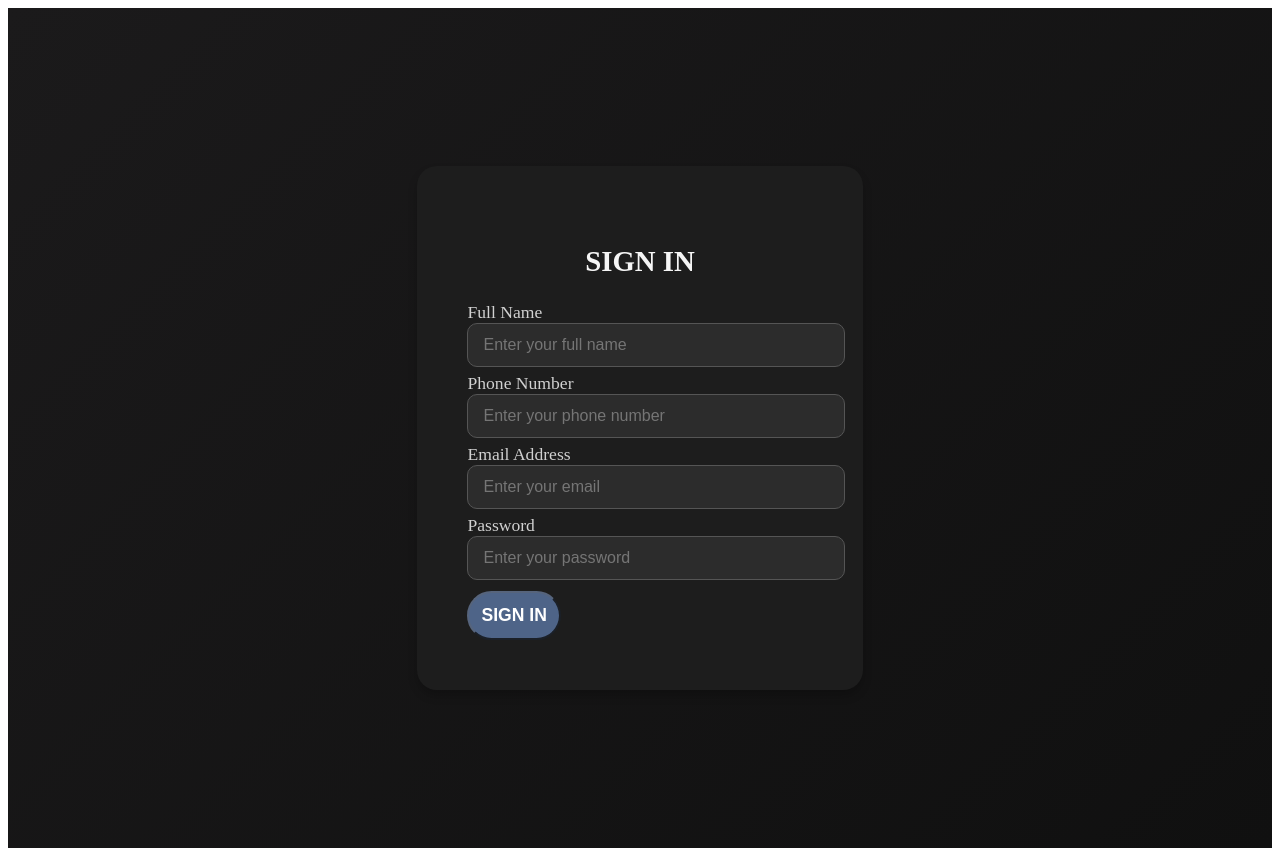
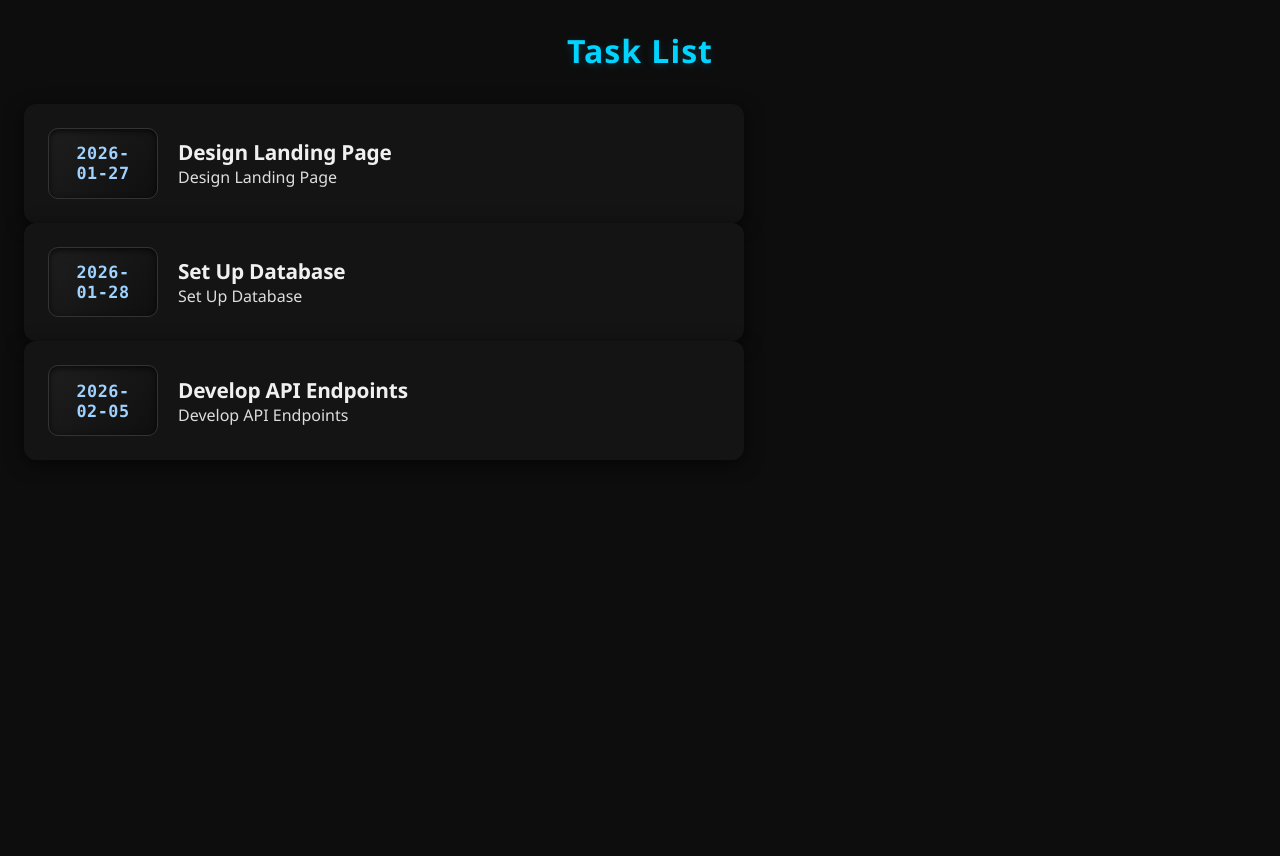
Before and after one commit to Deepening-Of-Proffesional-Skill/Task_Flow_AI_Analytics, a React app in the folder frontend/: page /home in a window 1280 px wide. Built offline with nearby package versions, Linux system fonts and the light colour scheme; the HTML template or start-up script is replaced by a standard one.

Commit message:
Show tasks in a list

```diff
--- a/frontend/src/App.jsx
+++ b/frontend/src/App.jsx
@@ -1,11 +1,17 @@
-import React from "react"
+import { BrowserRouter, Routes, Route } from "react-router-dom"
 import SignInForm from "./components/SignIn"
+import Home from "./components/Home"
 
 function App() {
 
   return (
     <>
-     <SignInForm/>
+      <BrowserRouter>
+        <Routes>
+          <Route path="/" element={<SignInForm />} />
+          <Route path="/home" element={<Home />} />
+        </Routes>
+      </BrowserRouter>
     </>
   )
 }
--- /dev/null
+++ b/frontend/src/components/Home.jsx
@@ -0,0 +1,57 @@
+import React from 'react'
+import Container from 'react-bootstrap/esm/Container';
+import Card from 'react-bootstrap/esm/Card';
+import '../css/Home.css';
+
+export default function Home() {
+    const tasks = [
+        {
+            id: 1,
+            title: "Design Landing Page",
+            description: "Create a responsive landing page for the new product.",
+            status: "In Progress",
+            dueDate: "2026-01-27"
+        },
+        {
+            id: 2,
+            title: "Develop API Endpoints",
+            description: "Build RESTful API endpoints for user authentication.",
+            status: "Not Started",
+            dueDate: "2026-02-05"
+        },
+        {
+            id: 3,
+            title: "Set Up Database",
+            description: "Configure the PostgreSQL database for the application.",
+            status: "Completed",
+            dueDate: "2026-01-28"
+        }
+    ];
+    tasks.sort((a,b) => new Date(a.dueDate) - new Date(b.dueDate));
+
+  return (
+    <div className='py-4'>
+        <h1>Task List</h1>
+        <Container>
+            {tasks.map((task) => (
+                <Card key={task.id} className="mb-3">
+                    <Card.Body>
+                        <div className="due-date">
+                            {task.dueDate}
+                        </div>
+                        <div>
+                            <Card.Title className="mb-1">
+                                {task.title}
+                            </Card.Title>
+
+                            <Card.Subtitle className="mb-2">
+                                <span className="title">{task.title}</span>
+                            </Card.Subtitle>
+                        </div>
+                    </Card.Body>
+                </Card>
+            ))}
+        </Container>
+    </div>
+  )
+}
--- /dev/null
+++ b/frontend/src/css/home.css
@@ -0,0 +1,83 @@
+body {
+  background-color: #0d0d0d;
+  color: #e0e0e0;
+  font-family: 'Segoe UI', system-ui, -apple-system, sans-serif;
+  min-height: 100vh;
+}
+
+h1 {
+  color: #00d4ff;
+  font-weight: 600;
+  letter-spacing: 1px;
+  margin: 1.8rem 0 2rem;
+  text-align: center;
+  text-shadow: 0 2px 8px rgba(0, 212, 255, 0.18);
+}
+
+.container {
+  max-width: 720px !important;
+  padding: 0 1rem;
+}
+
+.card {
+  background: #141414;
+  border: none;
+  border-radius: 12px;
+  overflow: hidden;
+  box-shadow: 0 4px 18px rgba(0, 0, 0, 0.6);
+  transition: all 0.22s ease;
+  position: relative;
+}
+
+.card:hover {
+  transform: translateY(-4px);
+  box-shadow: 0 12px 32px rgba(0, 0, 0, 0.75);
+}
+
+.card-body {
+  padding: 1.5rem;
+  display: grid;
+  grid-template-columns: 110px 1fr;
+  gap: 1.25rem;
+  align-items: center;
+}
+
+.card .due-date {
+  background: linear-gradient(135deg, #1e1e1e 0%, #0f0f0f 100%);
+  border-radius: 10px;
+  padding: 0.9rem 0.8rem;
+  text-align: center;
+  border: 1px solid #333;
+  font-family: 'Consolas', 'Courier New', monospace;
+  color: #a0d2ff;
+  font-weight: bold;
+  font-size: 1.05rem;
+  letter-spacing: 0.5px;
+  box-shadow: inset 0 2px 6px rgba(0,0,0,0.7);
+}
+
+.card-title {
+  margin: 0;
+  font-size: 1.3rem;
+  font-weight: 600;
+  color: #f0f0f0;
+  letter-spacing: -0.2px;
+}
+
+.card-subtitle .title {
+  color: #ddd;
+  font-weight: 500;
+}
+
+/* Responsive */
+@media (max-width: 576px) {
+  .card-body {
+    grid-template-columns: 1fr;
+    gap: 1rem;
+  }
+
+  .due-date {
+    font-size: 1.1rem;
+    padding: 1rem;
+  }
+}
```
